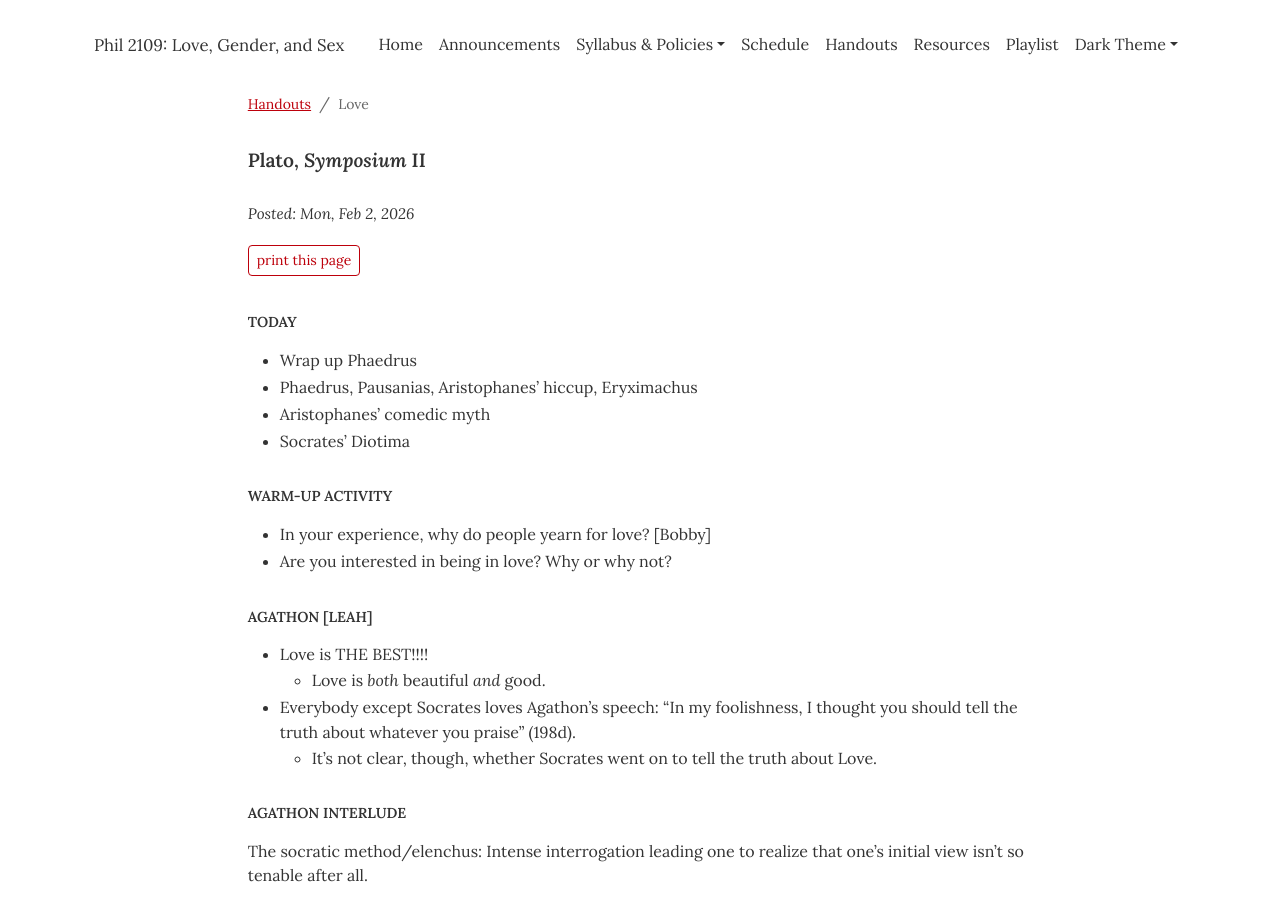
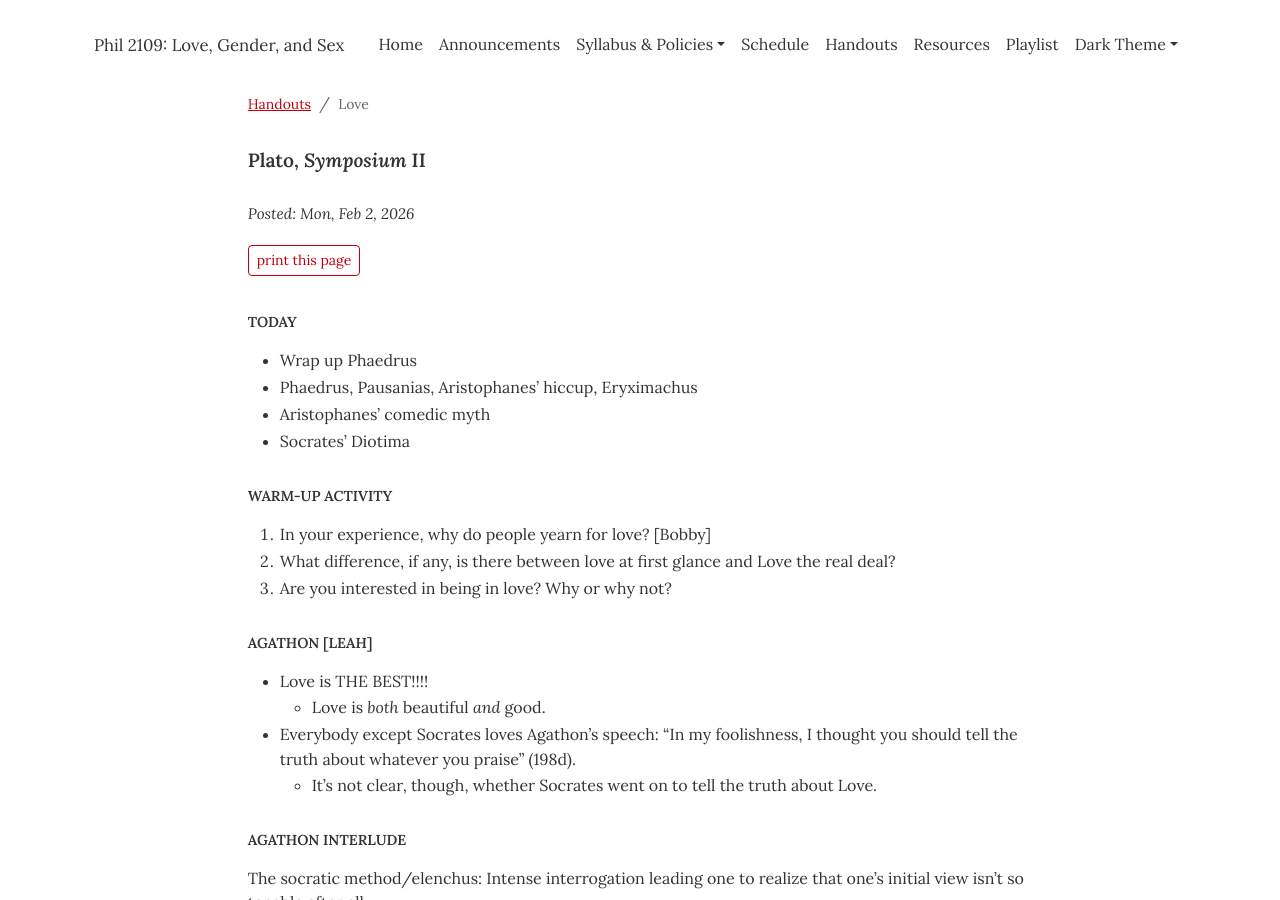
Before and after one commit to dingherself/love-gender-sex, a Jekyll site: the page built from handouts/_posts/2026-02-02-plato-symposium-ii.md, in a window 1280 px wide and 900 px high. Built offline with Jekyll 4.4.1, drawn with Linux system fonts in a browser that asks for light colours.

Commit message:
Update 2026-02-02-plato-symposium-ii.md

```diff
--- a/handouts/_posts/2026-02-02-plato-symposium-ii.md
+++ b/handouts/_posts/2026-02-02-plato-symposium-ii.md
@@ -13,8 +13,9 @@ module: "Love"
 
 ## Warm-up activity
 
-- In your experience, why do people yearn for love? [Bobby]
-- Are you interested in being in love? Why or why not?
+1. In your experience, why do people yearn for love? [Bobby]
+2. What difference, if any, is there between love at first glance and Love the real deal?
+3. Are you interested in being in love? Why or why not?
 
 ## Agathon [Leah]
 
```
